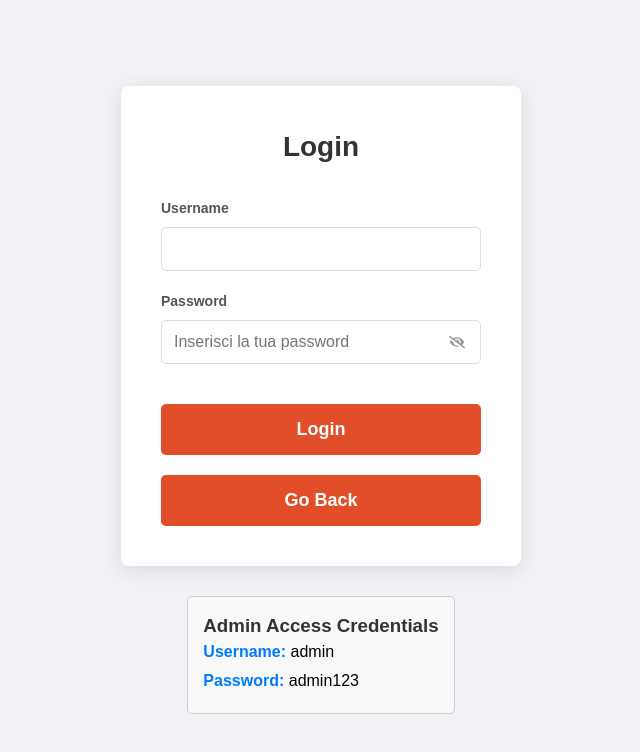
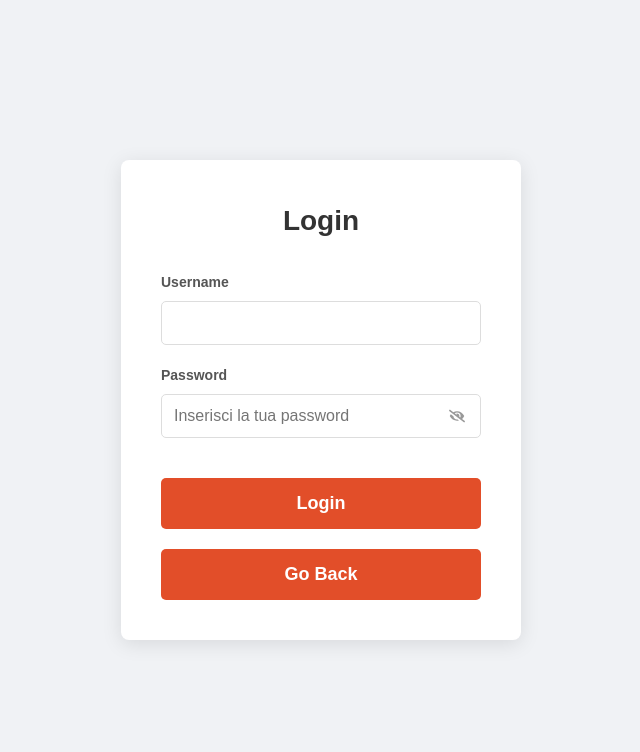
Before and after one commit to federicodececco/plateform, a React (Vite) app in the folder frontend/: page /login in a window 1280 px wide. Shown: the top 752 px of the page, without its empty margins (319-959 px from the left). Built offline with nearby package versions, Linux system fonts and the light colour scheme; no server answers.

Commit message:
feat: remove admin access credentials section from LoginPage for security reasons

```diff
--- a/frontend/src/pages/LoginPage.jsx
+++ b/frontend/src/pages/LoginPage.jsx
@@ -146,13 +146,6 @@ export default function LoginPage() {
                 <button onClick={() => navigate(-1)} className={styles.loginButton}>{t('goBack')}</button>
 
             </form>
-
-            {/* sezione agiunta solo per velocizzare il login in fase di sviluppo */}
-            <div className={styles["admin-credentials"]}>
-                <h3>Admin Access Credentials</h3>
-                <p><strong>Username:</strong> admin</p>
-                <p><strong>Password:</strong> admin123</p>
-            </div>
         </div>
     );
 };
```
